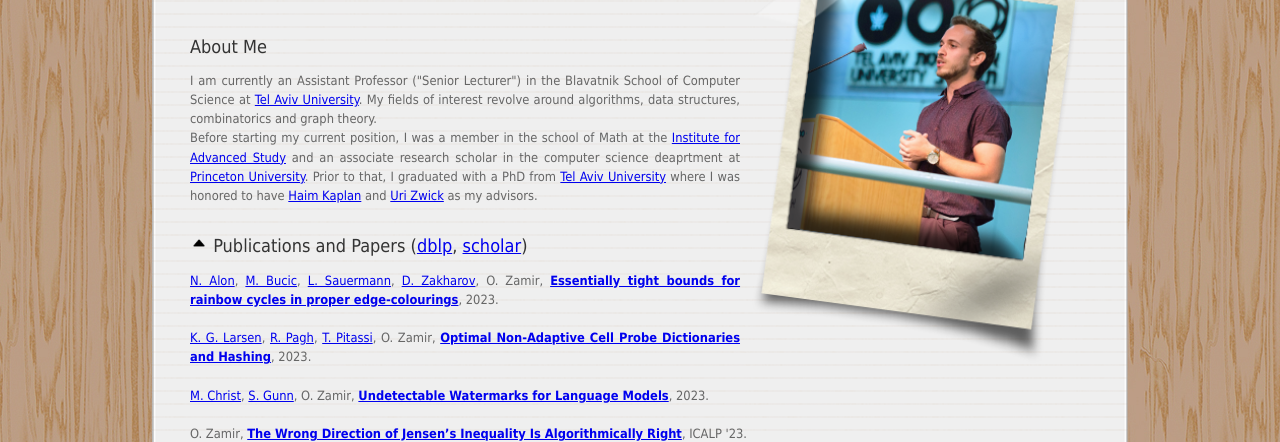
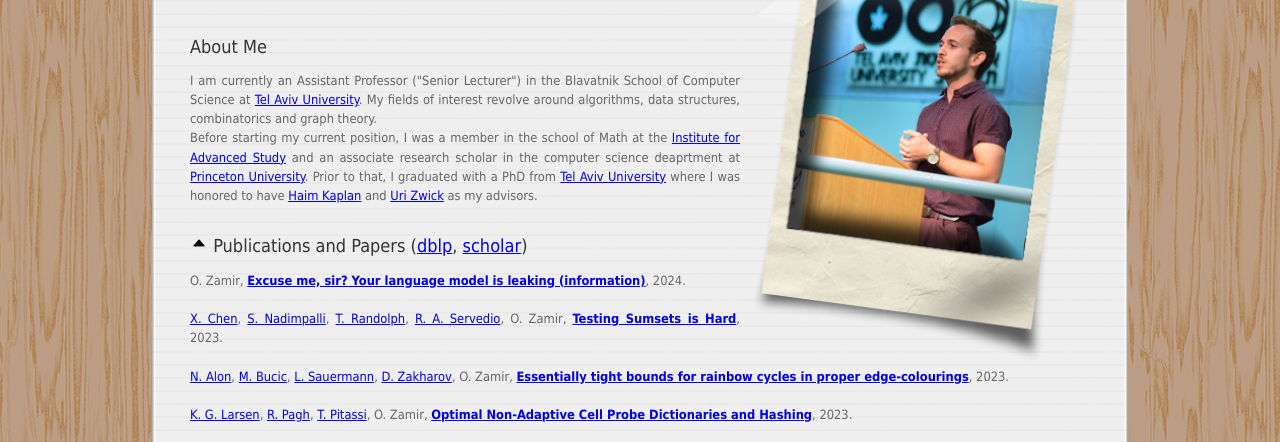
Before and after one commit to OrZamir/orzamir.github.io, a plain HTML site: page index.html in a window 1280 px wide. Both pictures are taken after a click on the element "Publications and Papers". Shown: the part 131-573 px from the top of the page. Drawn offline with Linux system fonts and the light colour scheme.

Commit message:
Update index.html

```diff
--- a/index.html
+++ b/index.html
@@ -171,6 +171,22 @@ Prior to that, I graduated with a PhD from <a href="https://en-exact-sciences.ta
 <span id="pubs_click"><img id="pubs_bttn" src="images/down_arrow.png" height="18px" alt="Show/Hide"> Publications and Papers</span>
 	(<a href="http://www.informatik.uni-trier.de/~ley/pers/hd/z/Zamir:Or">dblp</a>, <a href="http://scholar.google.com/citations?user=xiyhJrwAAAAJ">scholar</a>)</h4>
 <div id="pubs_div" style="display: none;">
+
+O. Zamir,
+<a href="https://arxiv.org/abs/2401.10360"><b>Excuse me, sir? Your language model is leaking (information)</b></a>,
+2024.<br>
+
+<br>
+
+<a href="https://www.cs.columbia.edu/~xichen/Welcome.html">X. Chen</a>,
+<a href="https://www.cs.columbia.edu/~nadimpalli/">S. Nadimpalli</a>,
+<a href="https://twrand.github.io/">T. Randolph</a>,
+<a href="https://www.cs.columbia.edu/~rocco/">R. A. Servedio</a>,
+O. Zamir,
+<a href="https://arxiv.org/abs/2401.07242"><b>Testing Sumsets is Hard</b></a>,
+2023.<br>
+
+<br>
 
 <a href="https://www.tau.ac.il/~nogaa/">N. Alon</a>,
 <a href="https://www.math.ias.edu/~matija.bucic/">M. Bucic</a>,
```
